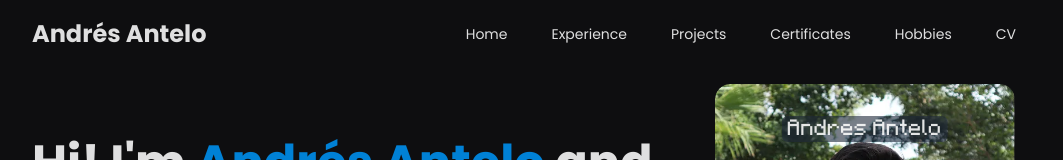
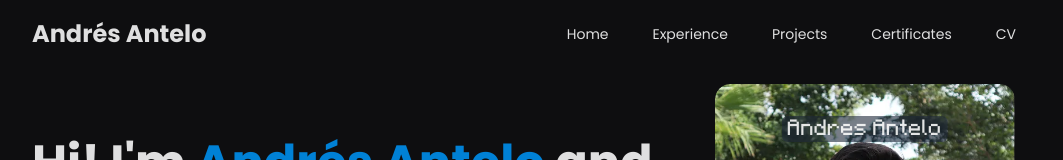
Before and after one commit to AndresAntelo21/portafolio, a React (Vite) app: page / in a window 1280 px wide. Shown: the top 160 px of the page, without its empty margins (108-1171 px from the left). Built offline with nearby package versions, Linux system fonts and the light colour scheme; no server answers.

Commit message:
refactor: comment out Hobbies links in Footer and Navigator for future integration

```diff
--- a/src/components/footer/footer.tsx
+++ b/src/components/footer/footer.tsx
@@ -43,13 +43,13 @@ export const Foooter = () => {
             >
               Certificates
             </Link>
-            <Link
+            {/* <Link
               to="/hobbies"
               onClick={handleLinkClick}
               className="tracking-normal transition-all duration-300 hover:tracking-widest hover:text-blue-500 focus:text-blue-500 focus:outline-none"
             >
               Hobbies
-            </Link>
+            </Link> */}
             <a
               href="https://drive.google.com/file/d/1z2iQB9ih5Lqjm-_SjNyOSb0fNIULJoBQ/view?usp=sharing"
               target="_blank"
--- a/src/components/navigator/navigator.tsx
+++ b/src/components/navigator/navigator.tsx
@@ -74,9 +74,9 @@ export const Navigator = () => {
                     <DrawerClose asChild>
                       <Link to="/certificados">Certificates</Link>
                     </DrawerClose>
-                    <DrawerClose asChild>
+                    {/* <DrawerClose asChild>
                       <Link to="/hobbies">Hobbies</Link>
-                    </DrawerClose>
+                    </DrawerClose> */}
                     <DrawerClose asChild>
                       <a
                         href="https://drive.google.com/file/d/1z2iQB9ih5Lqjm-_SjNyOSb0fNIULJoBQ/view?usp=sharing"
@@ -146,7 +146,7 @@ export const Navigator = () => {
                   </Link>
                 </NavigationMenuLink>
               </NavigationMenuItem>
-              <NavigationMenuItem>
+              {/* <NavigationMenuItem>
                 <NavigationMenuLink asChild>
                   <Link
                     to="/hobbies"
@@ -155,7 +155,7 @@ export const Navigator = () => {
                     Hobbies
                   </Link>
                 </NavigationMenuLink>
-              </NavigationMenuItem>
+              </NavigationMenuItem> */}
               <NavigationMenuItem>
                 <NavigationMenuLink asChild>
                   <a
```
